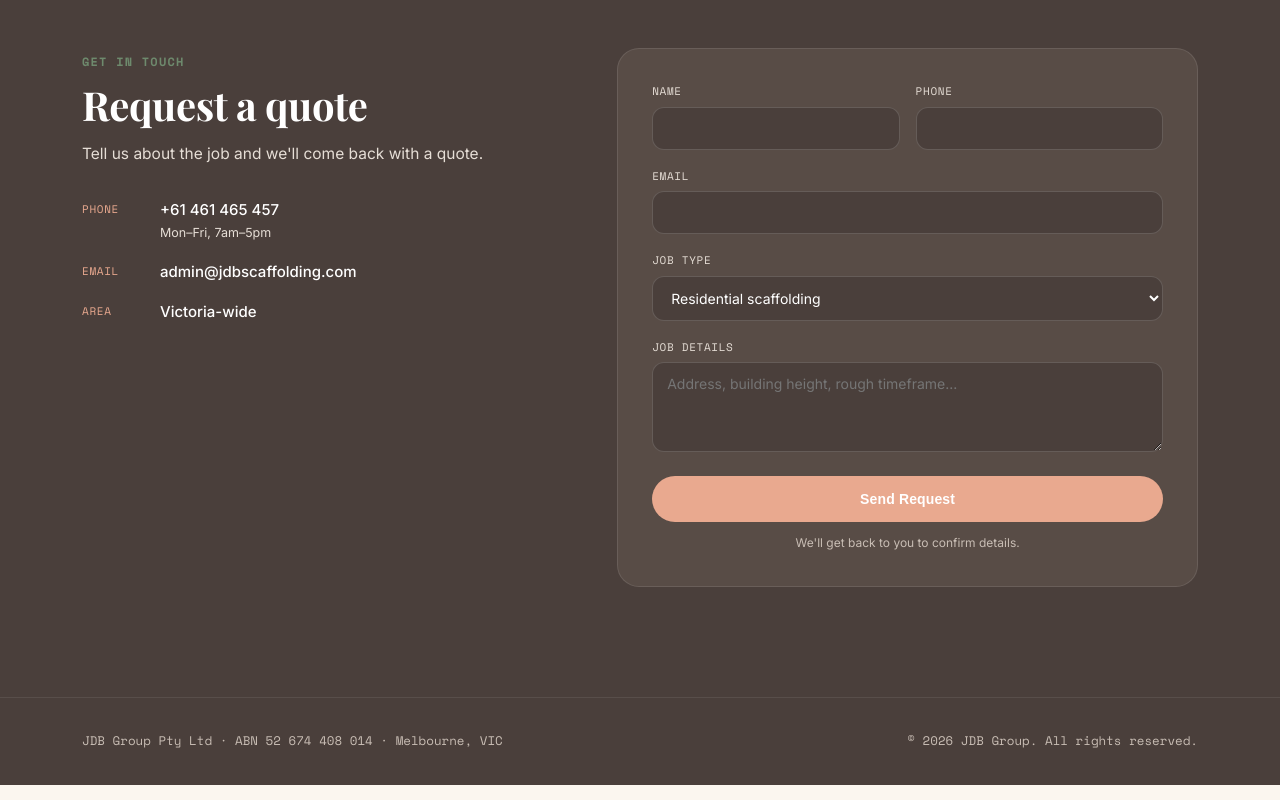
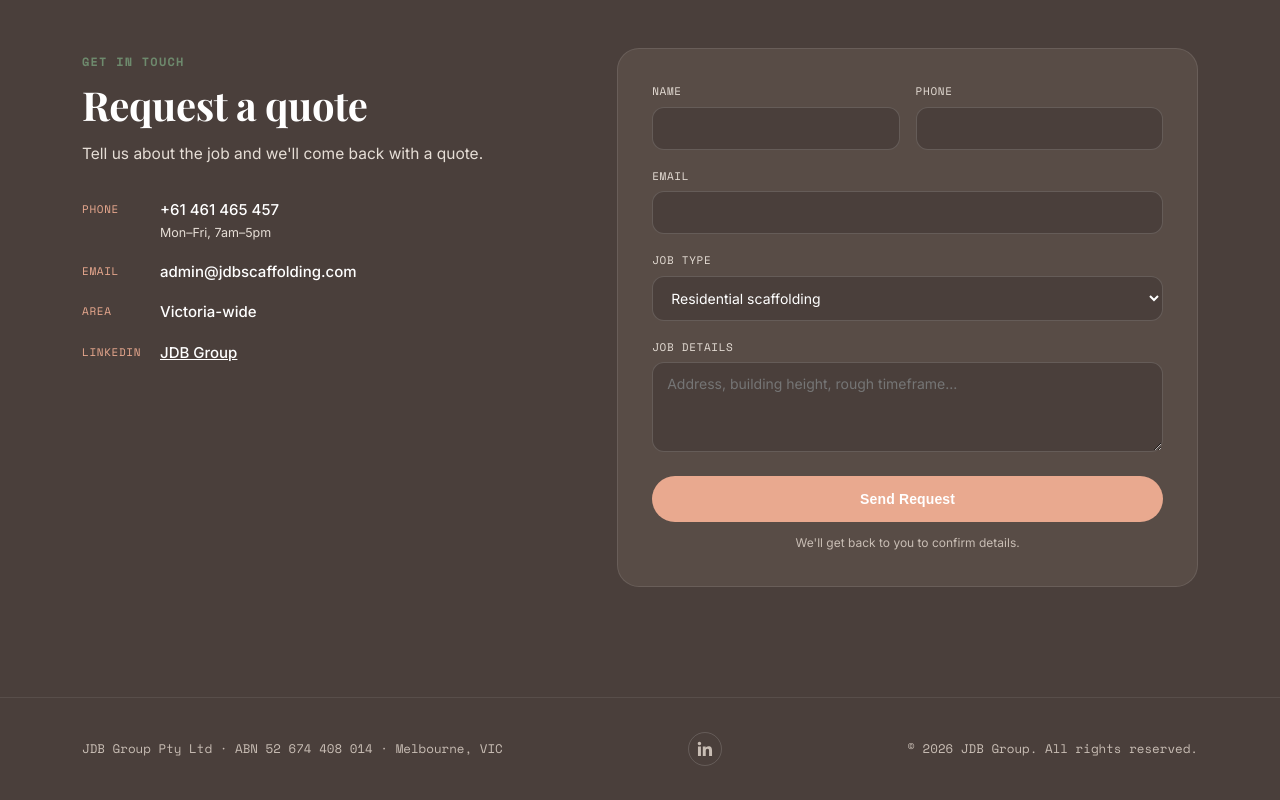
Before and after one commit to Jyot1703/jdbscaffolding-website-, a plain HTML site: page index.html in a window 1280 px wide. Shown: the part 5377-6177 px from the top of the page. Drawn offline with nearby package versions, Linux system fonts and the light colour scheme.

Commit message:
Update index.html

```diff
--- a/index.html
+++ b/index.html
@@ -867,6 +867,21 @@
     gap:14px;
   }
   footer p{font-size:12.5px; color:#C8BDB4; font-family:var(--mono);}
+  .footer-linkedin{
+    color:#C8BDB4;
+    display:inline-flex;
+    align-items:center;
+    justify-content:center;
+    width:34px; height:34px;
+    border-radius:50%;
+    border:1px solid rgba(255,255,255,0.15);
+    transition:color 0.2s ease, border-color 0.2s ease, transform 0.2s ease;
+  }
+  .footer-linkedin:hover{
+    color:var(--blush);
+    border-color:var(--blush);
+    transform:translateY(-2px);
+  }
 
   /* ===== RESPONSIVE ===== */
   @media (max-width:860px){
@@ -1311,6 +1326,10 @@
           <span class="k">Area</span>
           <span class="v">Victoria-wide</span>
         </div>
+        <div class="contact-info-row">
+          <span class="k">LinkedIn</span>
+          <span class="v"><a href="https://www.linkedin.com/company/jdb-group-02" target="_blank" rel="noopener" style="color:var(--white); text-decoration:underline;">JDB Group</a></span>
+        </div>
       </div>
     </div>
     <div class="reveal">
@@ -1358,6 +1377,11 @@
 <footer>
   <div class="wrap">
     <p>JDB Group Pty Ltd · ABN 52 674 408 014 · Melbourne, VIC</p>
+    <a href="https://www.linkedin.com/company/jdb-group-02" target="_blank" rel="noopener" aria-label="JDB Group on LinkedIn" class="footer-linkedin">
+      <svg viewBox="0 0 24 24" width="20" height="20" fill="currentColor" xmlns="http://www.w3.org/2000/svg">
+        <path d="M20.447 20.452h-3.554v-5.569c0-1.328-.027-3.037-1.852-3.037-1.853 0-2.136 1.445-2.136 2.939v5.667H9.351V9h3.414v1.561h.046c.477-.9 1.637-1.85 3.37-1.85 3.601 0 4.267 2.37 4.267 5.455v6.286zM5.337 7.433c-1.144 0-2.063-.926-2.063-2.065 0-1.138.92-2.063 2.063-2.063 1.14 0 2.064.925 2.064 2.063 0 1.139-.925 2.065-2.064 2.065zm1.782 13.019H3.555V9h3.564v11.452z"/>
+      </svg>
+    </a>
     <p>&copy; 2026 JDB Group. All rights reserved.</p>
   </div>
 </footer>
```
